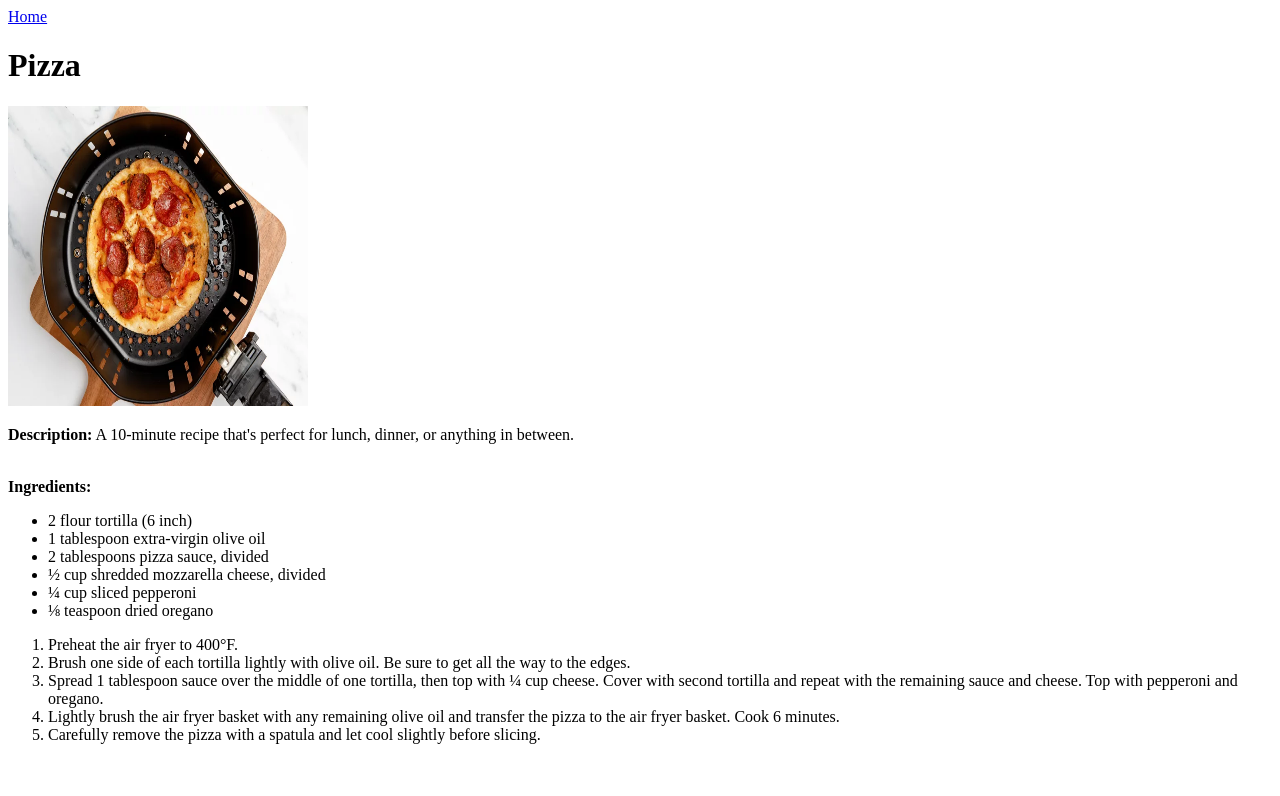
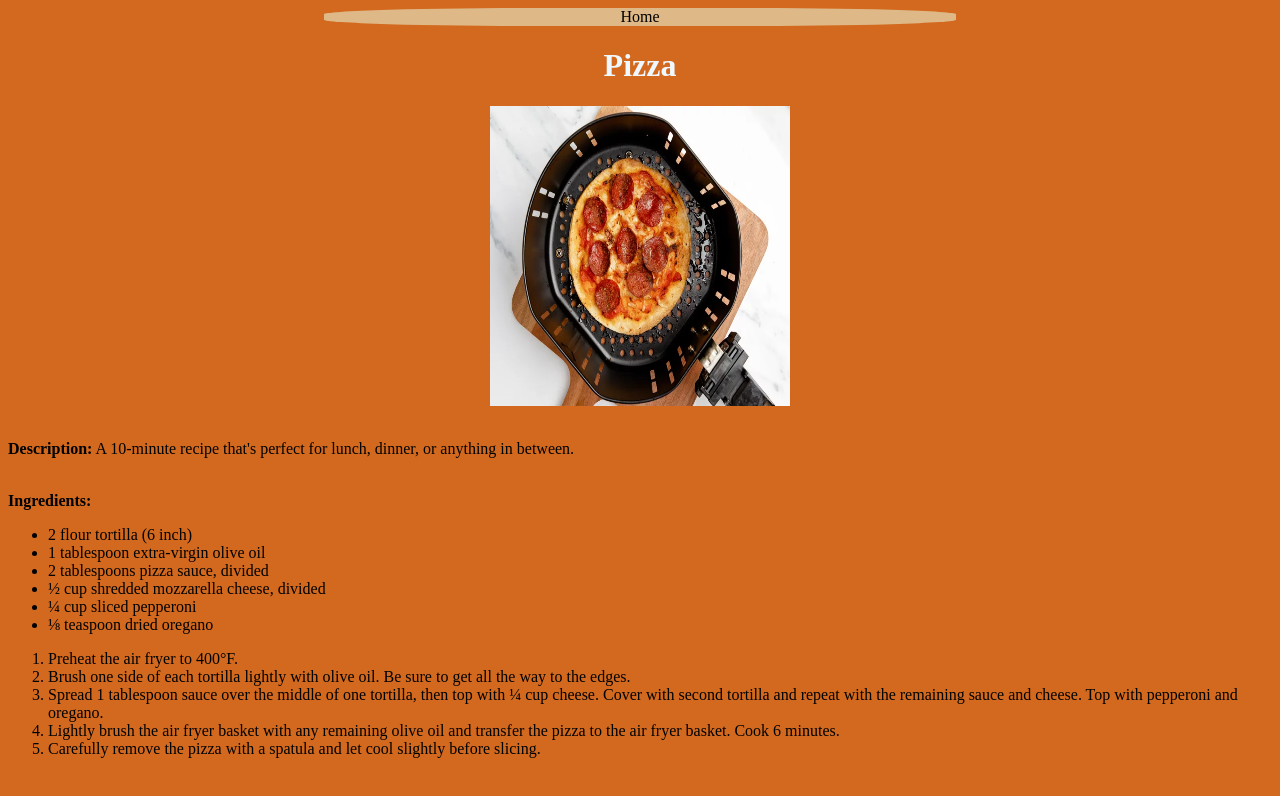
Before and after one commit to Starskii/RecipeProject, a plain HTML site: page recipes/pizza.html in a window 1280 px wide. Drawn offline with Linux system fonts and the light colour scheme.

Commit message:
added styling

```diff
--- a/recipes/pizza.html
+++ b/recipes/pizza.html
@@ -4,6 +4,7 @@
     <meta charset="UTF-8">
     <meta name="viewport" content="width=device-width, initial-scale=1.0">
     <title>Pizza Recipe</title>
+    <link rel="stylesheet" href="../styles.css">
 </head>
 <body>
     <a href="../index.html">Home</a>
--- /dev/null
+++ b/styles.css
@@ -0,0 +1,39 @@
+h1{
+    text-align: center;
+    color: aliceblue;
+}
+
+img{
+    display: block;
+    margin-left: auto;
+    margin-right: auto;
+}
+
+.nav {
+    display: flex;
+}
+
+a{
+    text-align: center;
+    display: block;
+    background-color: burlywood;
+    text-decoration: none;
+    color: black;
+    border-radius: 35%;
+    width: 50%;
+    align-self: center;
+    margin-left: auto;
+    margin-right: auto;
+}
+
+a:hover{
+    background-color: beige;
+}
+
+body{
+    background-color:chocolate;
+}
+
+p{
+    font-family: 'Times New Roman', Times, serif;
+}
```
Also changed, not shown: index.html (+9 -3 lines), recipes/lasagna.html (+1 -0 lines), recipes/steak.html (+2 -0 lines).
